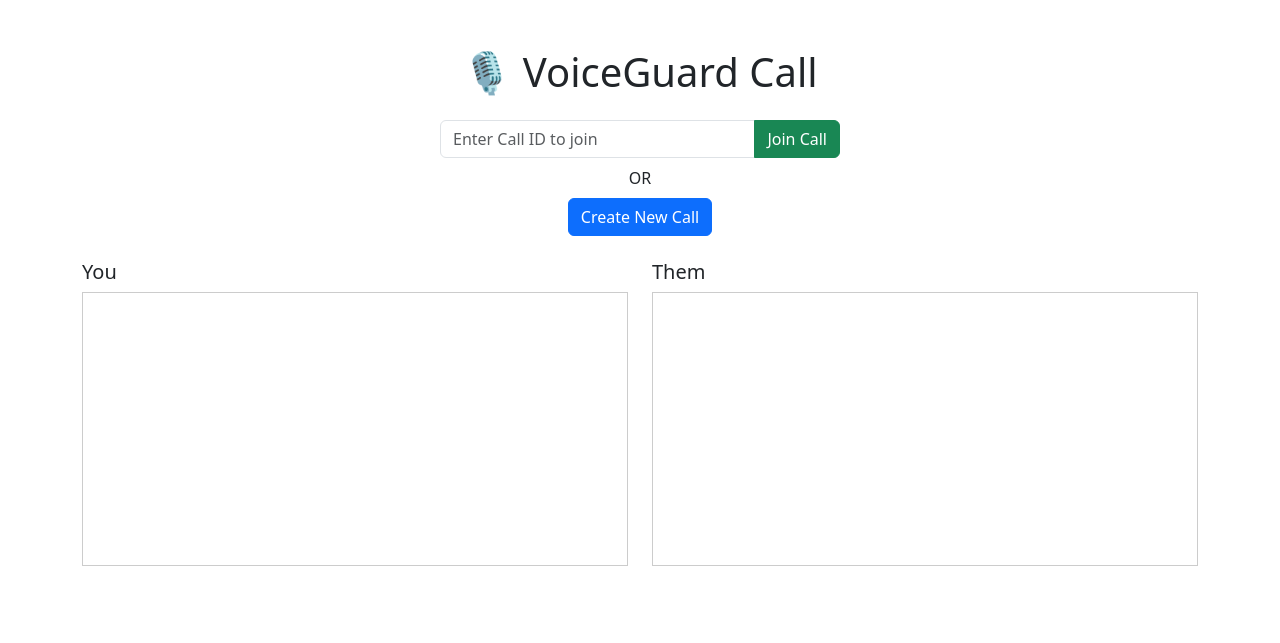
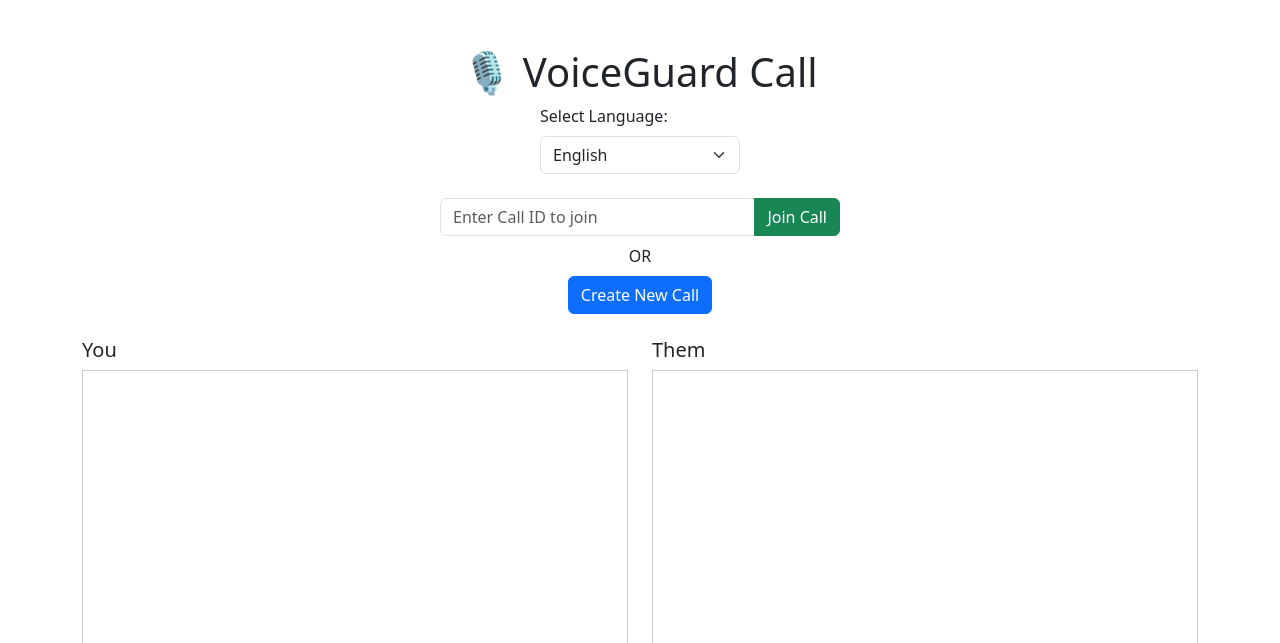
Before and after one commit to nidhinvijay/voice_guard, a Django app: page /call/ in a window 1280 px wide. Shown: the top 643 px of the page. Run offline with Django 5.2, Linux system fonts and the light colour scheme; some libraries are stand-ins or nearby versions.

Commit message:
Malayalam

```diff
--- a/core/static/core/js/realtime_call.js
+++ b/core/static/core/js/realtime_call.js
@@ -1,6 +1,6 @@
 // core/static/core/js/realtime_call.js
 import { db } from './firebase-init.js';
-import { ref, set, get, onValue, push, remove } from "https://www.gstatic.com/firebasejs/10.12.2/firebase-database.js";
+import { ref, set, get, onValue, push } from "https://www.gstatic.com/firebasejs/10.12.2/firebase-database.js";
 
 const servers = {
     iceServers: [{ urls: ['stun:stun1.l.google.com:19302', 'stun:stun2.l.google.com:19302'] }]
@@ -17,8 +17,6 @@ const alertsContainer = document.getElementById('alerts-container');
 let pc;
 let localStream;
 let moderationSocket;
-
-// --- Main Functions ---
 
 createBtn.onclick = async () => {
     await setupCall();
@@ -37,7 +35,7 @@ createBtn.onclick = async () => {
     await set(newCallRef, { offer });
 
     callIdInput.value = callId;
-    document.getElementById('controls').innerHTML = `<p class="alert alert-info">Share this call ID to invite someone: <strong>${callId}</strong></p>`;
+    document.getElementById('controls').innerHTML = `<p class="alert alert-info">Share this Call ID to invite someone: <strong>${callId}</strong></p>`;
 
     onValue(ref(db, `calls/${callId}/answer`), (snapshot) => {
         if (snapshot.exists() && !pc.currentRemoteDescription) {
@@ -46,7 +44,7 @@ createBtn.onclick = async () => {
     });
 
     onValue(ref(db, `calls/${callId}/answerCandidates`), (snapshot) => {
-        snapshot.forEach((childSnapshot) => {
+        snapshot.forEach(childSnapshot => {
             const candidate = new RTCIceCandidate(childSnapshot.val());
             pc.addIceCandidate(candidate);
         });
@@ -74,7 +72,7 @@ joinBtn.onclick = async () => {
         await set(ref(db, `calls/${callId}/answer`), answer);
 
         onValue(ref(db, `calls/${callId}/offerCandidates`), (snapshot) => {
-            snapshot.forEach((childSnapshot) => {
+            snapshot.forEach(childSnapshot => {
                 const candidate = new RTCIceCandidate(childSnapshot.val());
                 pc.addIceCandidate(candidate);
             });
@@ -96,7 +94,6 @@ async function setupCall() {
         pc.addTrack(track, localStream);
     });
 
-    // THIS IS THE FIX: Directly assign the incoming stream to the remote video element.
     pc.ontrack = event => {
         remoteVideo.srcObject = event.streams[0];
     };
@@ -104,10 +101,16 @@ async function setupCall() {
     setupModeration();
 }
 
+
 function setupModeration() {
-    // This logic remains the same
+    // 1. Get the selected language from the dropdown
+    const languageSelect = document.getElementById('language-select');
+    const selectedLang = languageSelect.value;
+
     const protocol = window.location.protocol === 'https:' ? 'wss' : 'ws';
-    moderationSocket = new WebSocket(`${protocol}://${window.location.host}/ws/realtime/`);
+    // 2. Add the language code to the WebSocket URL
+    const moderationUrl = `${protocol}://${window.location.host}/ws/realtime/?language=${selectedLang}`;
+    moderationSocket = new WebSocket(moderationUrl);
 
     const mediaRecorder = new MediaRecorder(localStream, { mimeType: 'audio/webm; codecs=opus' });
     mediaRecorder.ondataavailable = event => {
@@ -116,6 +119,17 @@ function setupModeration() {
         }
     };
     mediaRecorder.start(250);
+
+    moderationSocket.onopen = () => {
+        console.log("✅ Moderation WebSocket successfully connected!");
+        const mediaRecorder = new MediaRecorder(localStream, { mimeType: 'audio/webm; codecs=opus' });
+        mediaRecorder.ondataavailable = event => {
+            if (event.data.size > 0 && moderationSocket.readyState === WebSocket.OPEN) {
+                moderationSocket.send(event.data);
+            }
+        };
+        mediaRecorder.start(250);
+    };
 
     moderationSocket.onmessage = (event) => {
         const data = JSON.parse(event.data);
@@ -128,6 +142,7 @@ function setupModeration() {
     };
 }
 
+
 function handleModeration(feedback) {
     if (feedback.status === 'offensive') {
         const alertElement = document.createElement('div');
--- a/core/templates/core/realtime_call.html
+++ b/core/templates/core/realtime_call.html
@@ -9,6 +9,16 @@
 <body>
 <div class="container my-5">
     <h1 class="text-center">🎙️ VoiceGuard Call</h1>
+    <div class="mx-auto mb-4" style="max-width: 200px;">
+        <label for="language-select" class="form-label">Select Language:</label>
+        <select class="form-select" id="language-select">
+            <option value="en-US">English</option>
+            <option value="ml-IN">മലയാളം (Malayalam)</option>
+        </select>
+    </div>
+
+    <div class="text-center my-4" id="controls">
+        </div>
     <div class="text-center my-4" id="controls">
         <div class="input-group mx-auto" style="max-width: 400px;">
             <input type="text" id="callIdInput" class="form-control" placeholder="Enter Call ID to join">
```
Also changed, not shown: core/consumers.py (+10 -2 lines).
